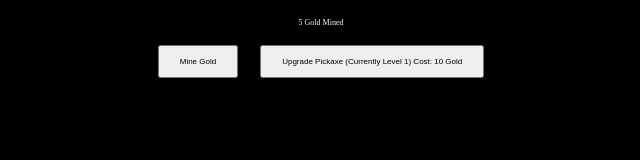
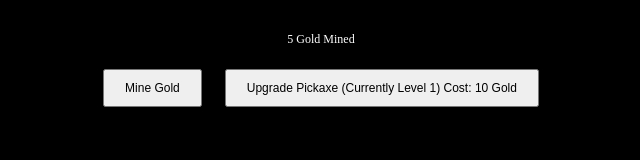
Before and after one commit to cocogatling/idledemo, a plain HTML site: page index.html in a window 1536 px wide. Shown: the whole page, without its empty margins (447-1087 px from the left). Drawn offline with Linux system fonts and the light colour scheme.

Commit message:
Update styles.css

```diff
--- a/styles.css
+++ b/styles.css
@@ -17,12 +17,12 @@ button {
 /* Media query for desktop */
 @media (min-width: 1500px) {
   body {
-    font-size: 8px;  /* Set a fixed font size for desktop */
-    padding: 10px;
+    font-size: 12px;  /* Set a fixed font size for desktop */
+    padding: 20px;
   }
 
   button {
-    font-size: 8px;  /* Adjust button size for larger screens */
+    font-size: 12px;  /* Adjust button size for larger screens */
     padding: 10px 20px;
     margin: 10px;
   }
```
